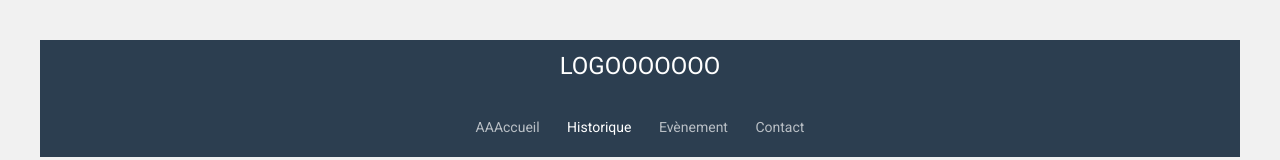
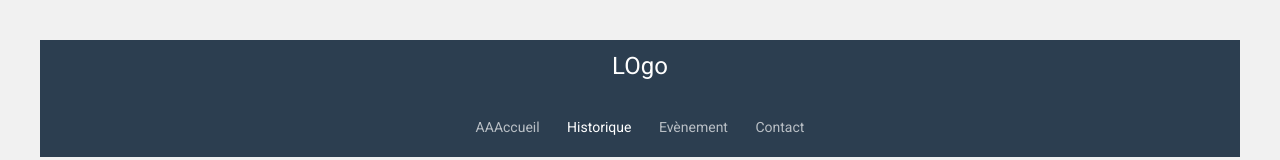
Before and after one commit to jefff404/taf-blog-broken, a website: page index.html in a window 1280 px wide. Shown: the top 160 px of the page. Drawn offline with Linux system fonts and the light colour scheme.

Commit message:
correctif majeurs
correction du titre

```diff
--- a/index.html
+++ b/index.html
@@ -14,7 +14,7 @@
   <body>
     <!-- 1 on commence par le header -->
     <header class="topbar">
-      <a href="#" class="topbar-logo">LOGOOOOOOO</a>
+      <a href="#" class="topbar-logo">LOgo</a>
       <nav class="topbar-nav">
         <a href="#">AAAccueil</a>
         <a href="#" class="active">Historique</a>
```
Also changed, not shown: app.css (+0 -8 lines).
